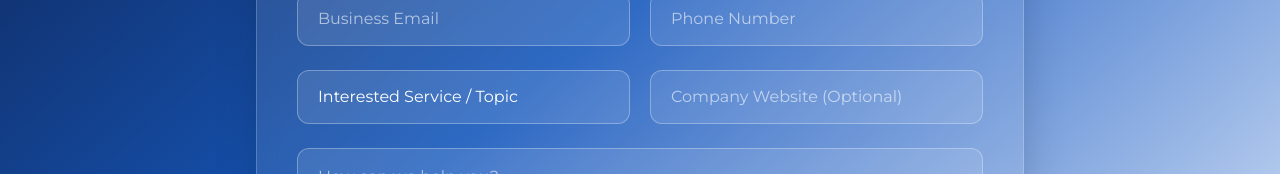
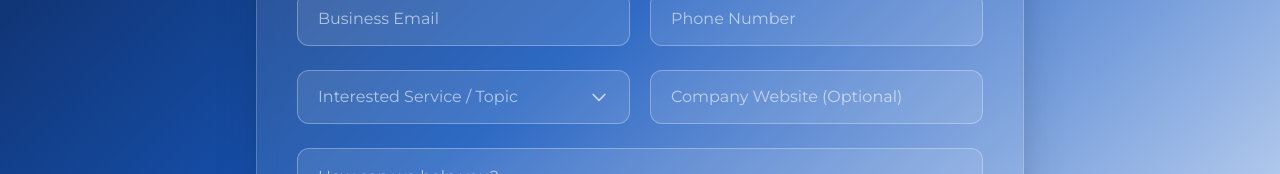
Before and after one commit to rinesaahmedi/primex, a React (Vite) app: page /business in a window 1280 px wide. Shown: the part 562-736 px from the top of the page. Built offline with nearby package versions, Linux system fonts and the light colour scheme.

Commit message:
small changes on business form

```diff
--- a/src/pages/BusinessInquiryForm.jsx
+++ b/src/pages/BusinessInquiryForm.jsx
@@ -1,9 +1,10 @@
-import React, { useState } from "react";
+import React, { useState, useEffect, useRef } from "react";
 import { useTranslation } from "react-i18next";
 
 const BusinessInquiryForm = () => {
   const { t } = useTranslation();
 
+  // --- FORM STATE ---
   const [formData, setFormData] = useState({
     companyName: "",
     contactPerson: "",
@@ -17,11 +18,38 @@ const BusinessInquiryForm = () => {
   const [errors, setErrors] = useState({});
   const [isSubmitting, setIsSubmitting] = useState(false);
 
+  // --- DROPDOWN STATE (New) ---
+  const [isDropdownOpen, setIsDropdownOpen] = useState(false);
+  const dropdownRef = useRef(null);
+
+  const businessOptions = [
+    "Order Management & Logistics",
+    "Customer Support",
+    "Product & Content Management",
+    "Design & Creative Services",
+    "Technology & Development",
+    "AI Solutions",
+    "Other",
+  ];
+
+  // --- CLICK OUTSIDE LISTENER ---
+  // Closes the dropdown if you click anywhere else on the page
+  useEffect(() => {
+    function handleClickOutside(event) {
+      if (dropdownRef.current && !dropdownRef.current.contains(event.target)) {
+        setIsDropdownOpen(false);
+      }
+    }
+    document.addEventListener("mousedown", handleClickOutside);
+    return () => {
+      document.removeEventListener("mousedown", handleClickOutside);
+    };
+  }, [dropdownRef]);
+
   // --- VALIDATION LOGIC ---
   const validateForm = () => {
     const newErrors = {};
     const emailRegex = /^[^\s@]+@[^\s@]+\.[^\s@]+$/;
-    // URL regex: Optional http/https, allows www., must have domain extension
     const urlRegex = /^(https?:\/\/)?([\w\d]+\.)?[\w\d]+\.\w+\/?.*/i;
 
     if (!formData.companyName.trim())
@@ -40,7 +68,6 @@ const BusinessInquiryForm = () => {
     if (!formData.businessType)
       newErrors.businessType = t("forms.validation.required");
 
-    // Website is optional, but if filled, must be valid
     if (formData.website.trim() && !urlRegex.test(formData.website)) {
       newErrors.website = "Please enter a valid URL";
     }
@@ -52,20 +79,27 @@ const BusinessInquiryForm = () => {
     return Object.keys(newErrors).length === 0;
   };
 
+  // Standard input change
   const handleChange = (e) => {
     const { name, value } = e.target;
-    // Clear error when user types
     if (errors[name]) {
       setErrors((prev) => ({ ...prev, [name]: null }));
     }
     setFormData((prev) => ({ ...prev, [name]: value }));
   };
 
+  // --- NEW: Custom Dropdown Selection ---
+  const handleSelectChange = (value) => {
+    setFormData((prev) => ({ ...prev, businessType: value }));
+    if (errors.businessType) {
+      setErrors((prev) => ({ ...prev, businessType: null }));
+    }
+    setIsDropdownOpen(false);
+  };
+
   const handleSubmit = async (e) => {
     e.preventDefault();
-
     if (isSubmitting) return;
-
     if (!validateForm()) return;
 
     setIsSubmitting(true);
@@ -135,6 +169,7 @@ const BusinessInquiryForm = () => {
             onSubmit={handleSubmit}
             noValidate
           >
+            {/* ROW 1 */}
             <div className="grid md:grid-cols-2 gap-5">
               <div>
                 <input
@@ -172,6 +207,7 @@ const BusinessInquiryForm = () => {
               </div>
             </div>
 
+            {/* ROW 2 */}
             <div className="grid md:grid-cols-2 gap-5">
               <div>
                 <input
@@ -209,60 +245,82 @@ const BusinessInquiryForm = () => {
               </div>
             </div>
 
+            {/* ROW 3: Custom Select & Website */}
             <div className="grid md:grid-cols-2 gap-5">
-              <div>
-                <select
-                  name="businessType"
-                  value={formData.businessType}
-                  onChange={handleChange}
-                  disabled={isSubmitting}
-                  className={`w-full rounded-xl border bg-white/10 px-5 py-3.5 text-base text-white focus:outline-none focus:ring-2 focus:bg-white/15 transition-all disabled:opacity-50 appearance-none
+              {/* --- CUSTOM DROPDOWN COMPONENT --- */}
+              <div className="relative" ref={dropdownRef}>
+                <div
+                  onClick={() =>
+                    !isSubmitting && setIsDropdownOpen(!isDropdownOpen)
+                  }
+                  className={`
+                    w-full rounded-xl border bg-white/10 px-5 py-3.5 text-base cursor-pointer flex justify-between items-center transition-all select-none
                     ${
                       errors.businessType
-                        ? "border-red-400 focus:ring-red-400"
-                        : "border-white/30 focus:ring-white/50"
+                        ? "border-red-400 ring-1 ring-red-400"
+                        : "border-white/30 hover:bg-white/15"
+                    }
+                    ${isDropdownOpen ? "ring-2 ring-white/50 bg-white/15" : ""}
+                    ${isSubmitting ? "opacity-50 cursor-not-allowed" : ""}
+                  `}
+                >
+                  <span
+                    className={
+                      formData.businessType ? "text-white" : "text-white/60"
+                    }
+                  >
+                    {formData.businessType ||
+                      t("forms.business.fields.businessType")}
+                  </span>
+
+                  {/* Chevron Icon */}
+                  <svg
+                    className={`w-5 h-5 text-white/70 transition-transform duration-300 ${
+                      isDropdownOpen ? "rotate-180" : "rotate-0"
                     }`}
-                >
-                  <option value="" className="bg-[#081333]">
-                    {t("forms.business.fields.businessType")}
-                  </option>
-                  <option
-                    value="Order Management & Logistics"
-                    className="bg-[#081333]"
+                    xmlns="http://www.w3.org/2000/svg"
+                    fill="none"
+                    viewBox="0 0 24 24"
+                    stroke="currentColor"
                   >
-                    Order Management & Logistics
-                  </option>
-                  <option value="Customer Support" className="bg-[#081333]">
-                    Customer Support
-                  </option>
-                  <option
-                    value="Product & Content Management"
-                    className="bg-[#081333]"
-                  >
-                    Product & Content Management
-                  </option>
-                  <option
-                    value="Design & Creative Services"
-                    className="bg-[#081333]"
-                  >
-                    Design & Creative Services
-                  </option>
-                  <option
-                    value="Technology & Development"
-                    className="bg-[#081333]"
-                  >
-                    Technology & Development
-                  </option>
-                  <option value="AI Solutions" className="bg-[#081333]">
-                    AI Solutions
-                  </option>
-                  <option value="Other" className="bg-[#081333]">
-                    Other
-                  </option>
-                </select>
+                    <path
+                      strokeLinecap="round"
+                      strokeLinejoin="round"
+                      strokeWidth={2}
+                      d="M19 9l-7 7-7-7"
+                    />
+                  </svg>
+                </div>
+
+                {/* Dropdown List */}
+                {isDropdownOpen && (
+                  <div className="absolute top-full left-0 right-0 mt-2 z-50 bg-[#081333] border border-white/20 rounded-xl shadow-2xl overflow-hidden animate-in fade-in slide-in-from-top-2 duration-200">
+                    <ul className="max-h-60 overflow-y-auto">
+                      {businessOptions.map((option) => (
+                        <li
+                          key={option}
+                          onClick={() => handleSelectChange(option)}
+                          className={`
+                            px-5 py-3 text-white cursor-pointer transition-colors
+                            hover:bg-blue-600/30
+                            ${
+                              formData.businessType === option
+                                ? "bg-blue-600/50"
+                                : ""
+                            }
+                          `}
+                        >
+                          {option}
+                        </li>
+                      ))}
+                    </ul>
+                  </div>
+                )}
+
                 <ErrorMsg field="businessType" />
               </div>
 
+              {/* Website Input */}
               <div>
                 <input
                   type="url"
@@ -282,6 +340,7 @@ const BusinessInquiryForm = () => {
               </div>
             </div>
 
+            {/* MESSAGE */}
             <div>
               <textarea
                 name="message"
@@ -300,6 +359,7 @@ const BusinessInquiryForm = () => {
               <ErrorMsg field="message" />
             </div>
 
+            {/* BUTTON */}
             <button
               type="submit"
               disabled={isSubmitting}
```
